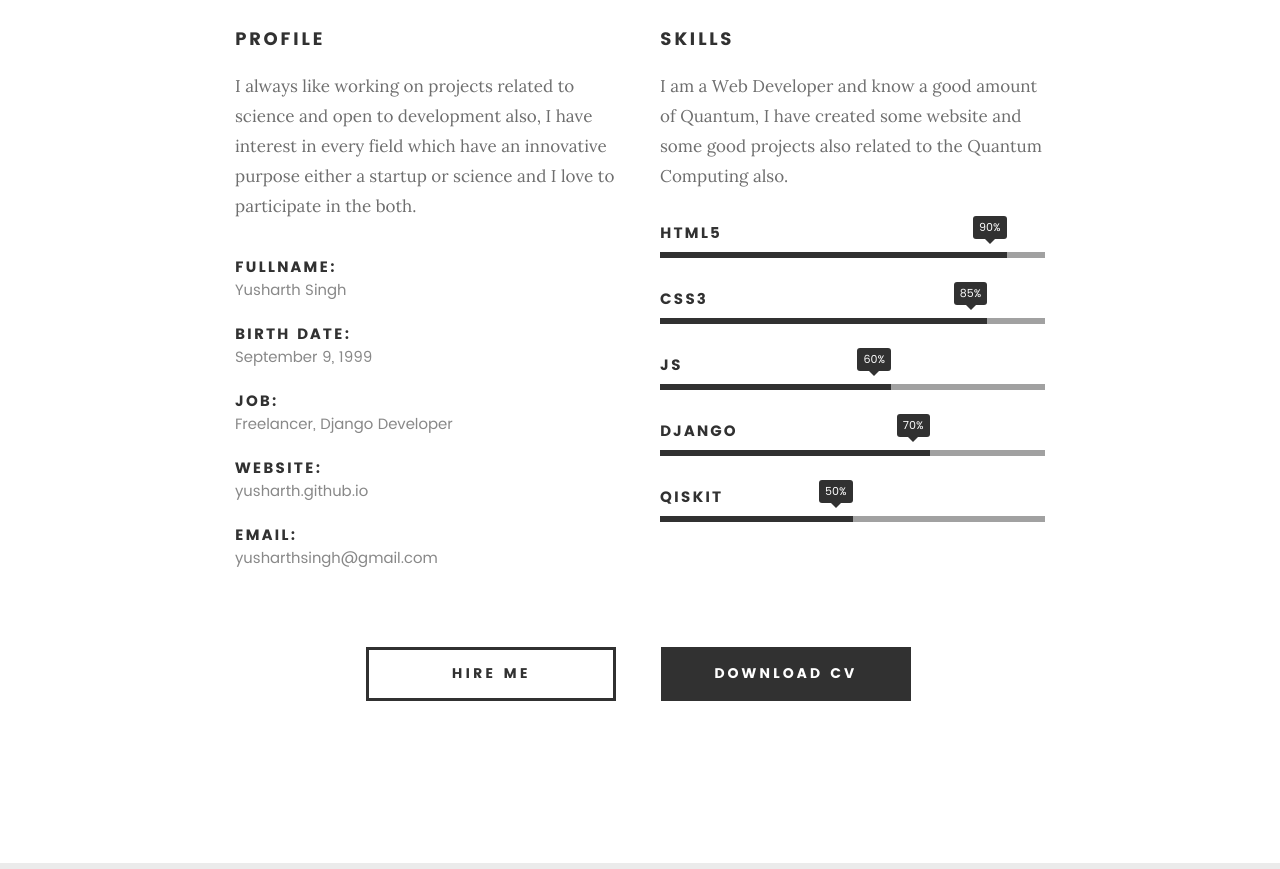
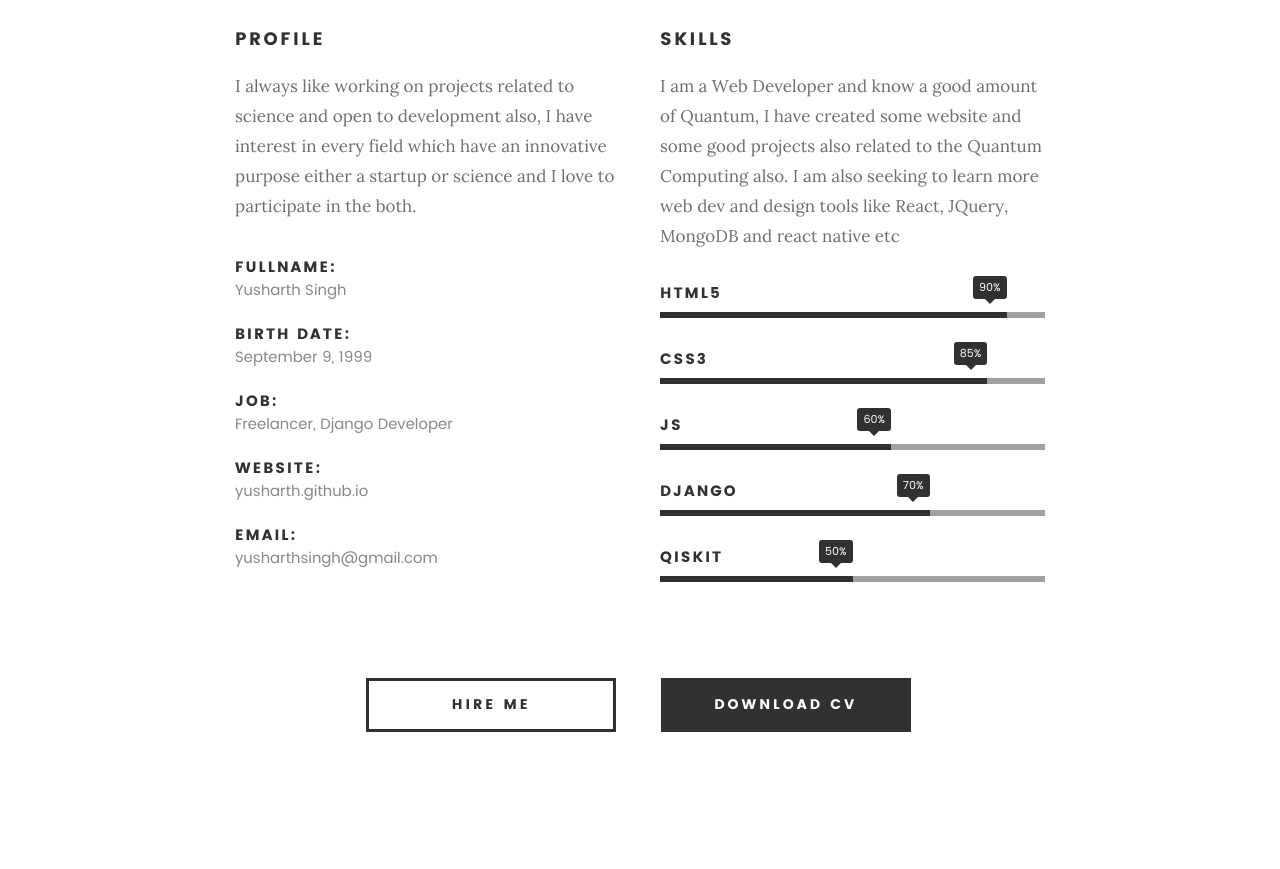
Before and after one commit to yusharth/Bootstrap-Portfolio, a plain HTML site: page index.html in a window 1280 px wide. Shown: the part 1325-2194 px from the top of the page. Drawn offline with Linux system fonts and the light colour scheme; files whose address does not match are found by name.

Commit message:
some other commits

```diff
--- a/index.html
+++ b/index.html
@@ -161,7 +161,7 @@
    		<div class="col-six tab-full">
 
    			<h3>Skills</h3>
-   			<p>I am a Web Developer and know a good amount of Quantum, I have created some website and some good projects also related to the Quantum Computing also.</p>
+   			<p>I am a Web Developer and know a good amount of Quantum, I have created some website and some good projects also related to the Quantum Computing also. I am also seeking to learn more web dev and design tools like React, JQuery, MongoDB and react native etc</p>
 
 				<ul class="skill-bars">
 				   <li>
```
